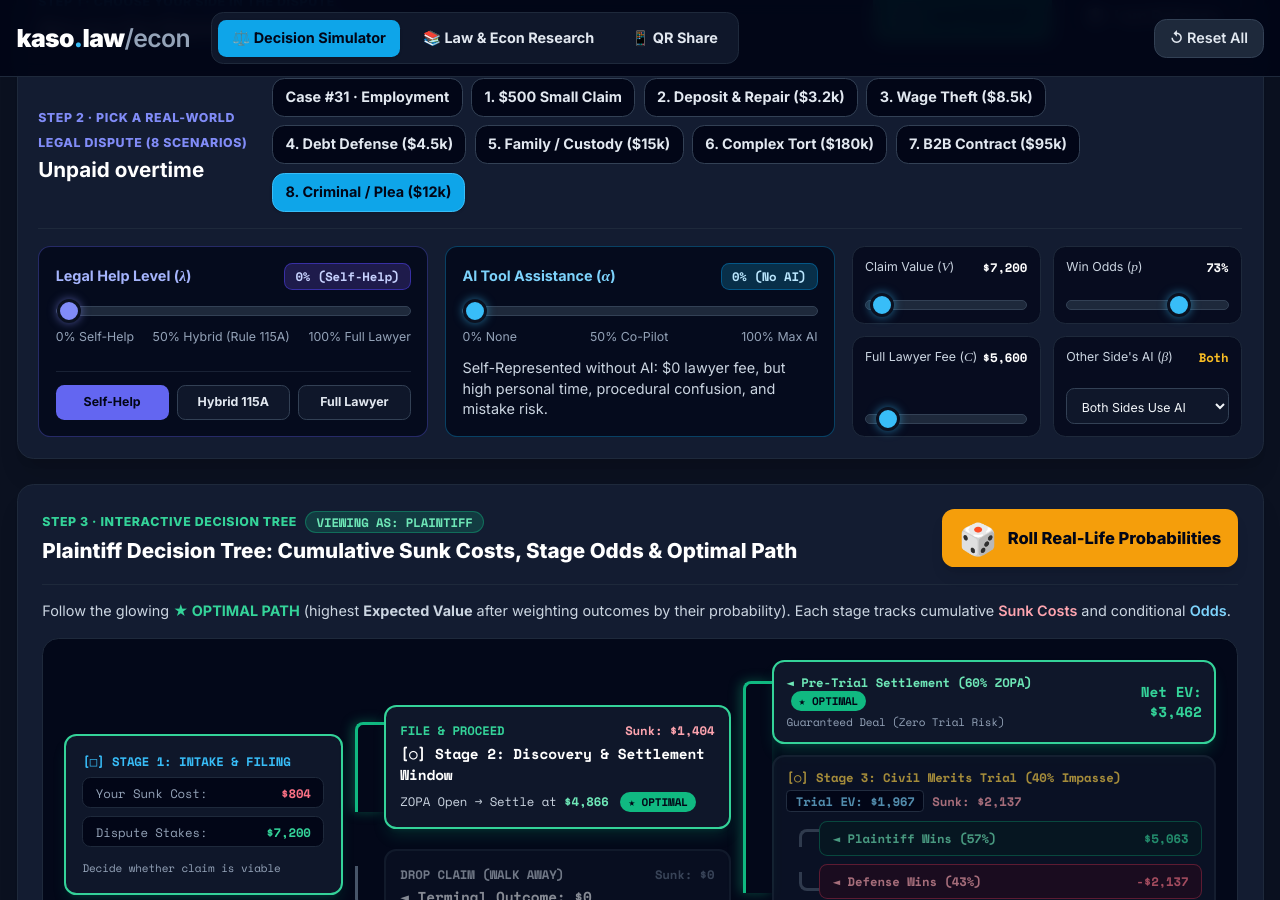
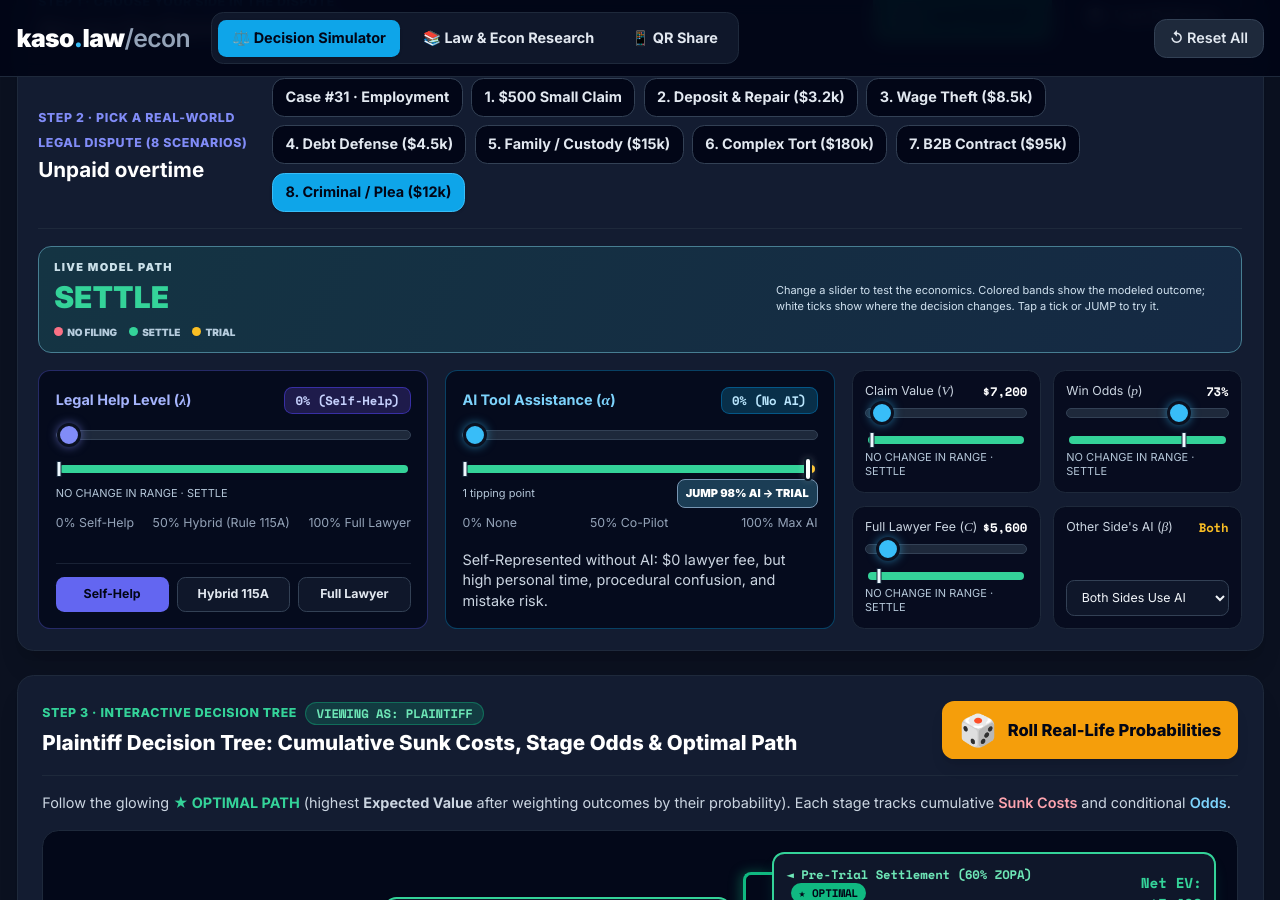
Before and after one commit to kasosterbuhr/kaso.law, a Jekyll site: the page econ/explorer.html, which Jekyll copies as it is, in a window 1280 px wide and 900 px high, scrolled down 410 px. Built offline with Jekyll 4.4.1, drawn with Linux system fonts in a browser that asks for light colours; nearby versions of some CDN libraries; part of the change alters nothing that is shown.

Commit message:
Enable dynamic, model-derived tipping marks and tap-to-jump thresholds in behind-the-scenes explorer

```diff
--- a/econ/explorer.html
+++ b/econ/explorer.html
@@ -1942,5 +1942,6 @@ initQRCode();
 loadScenario(0);
 </script>
 <script src="./coase-bridge.js"></script>
+<script src="./tipping-points.js"></script>
 </body>
 </html>
```
